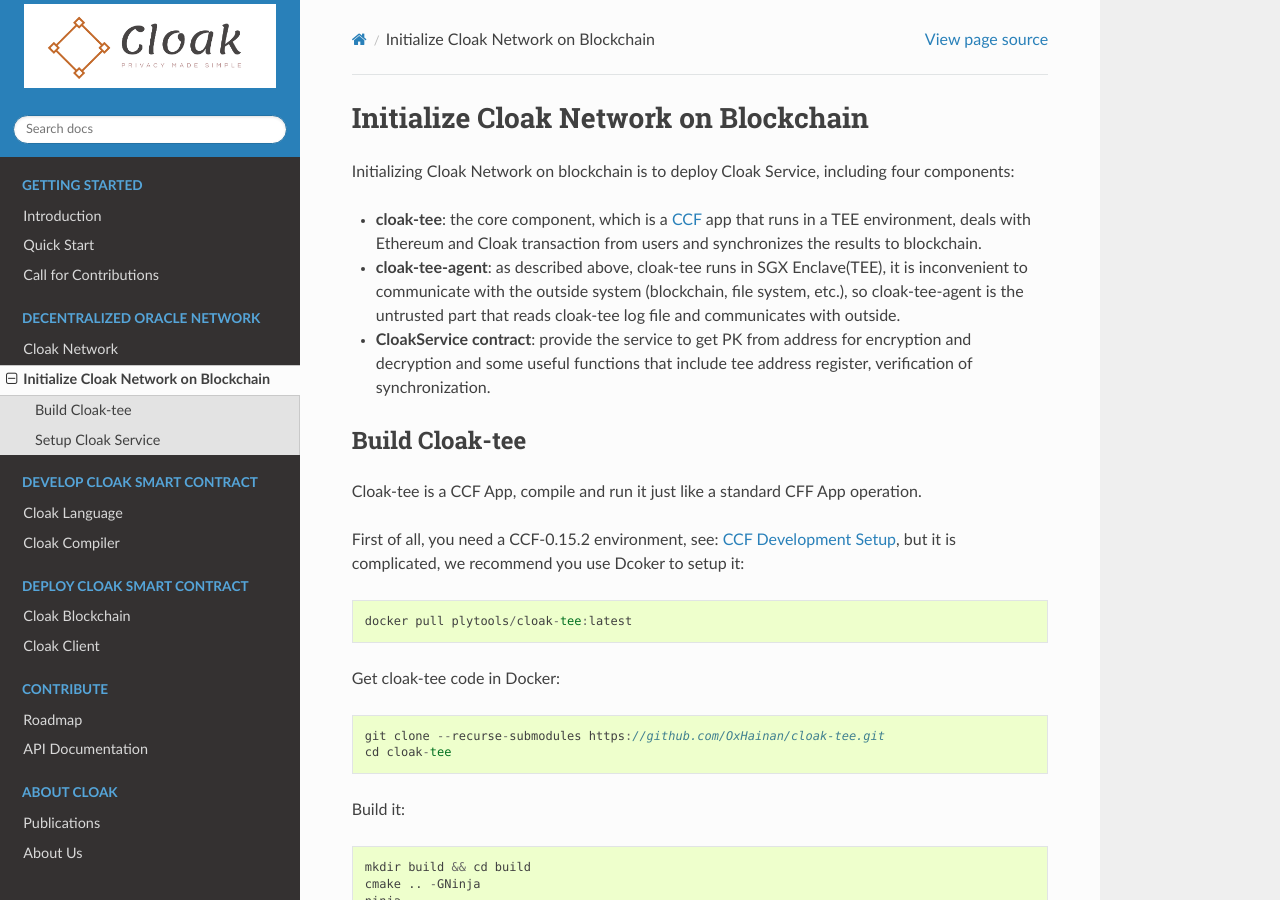
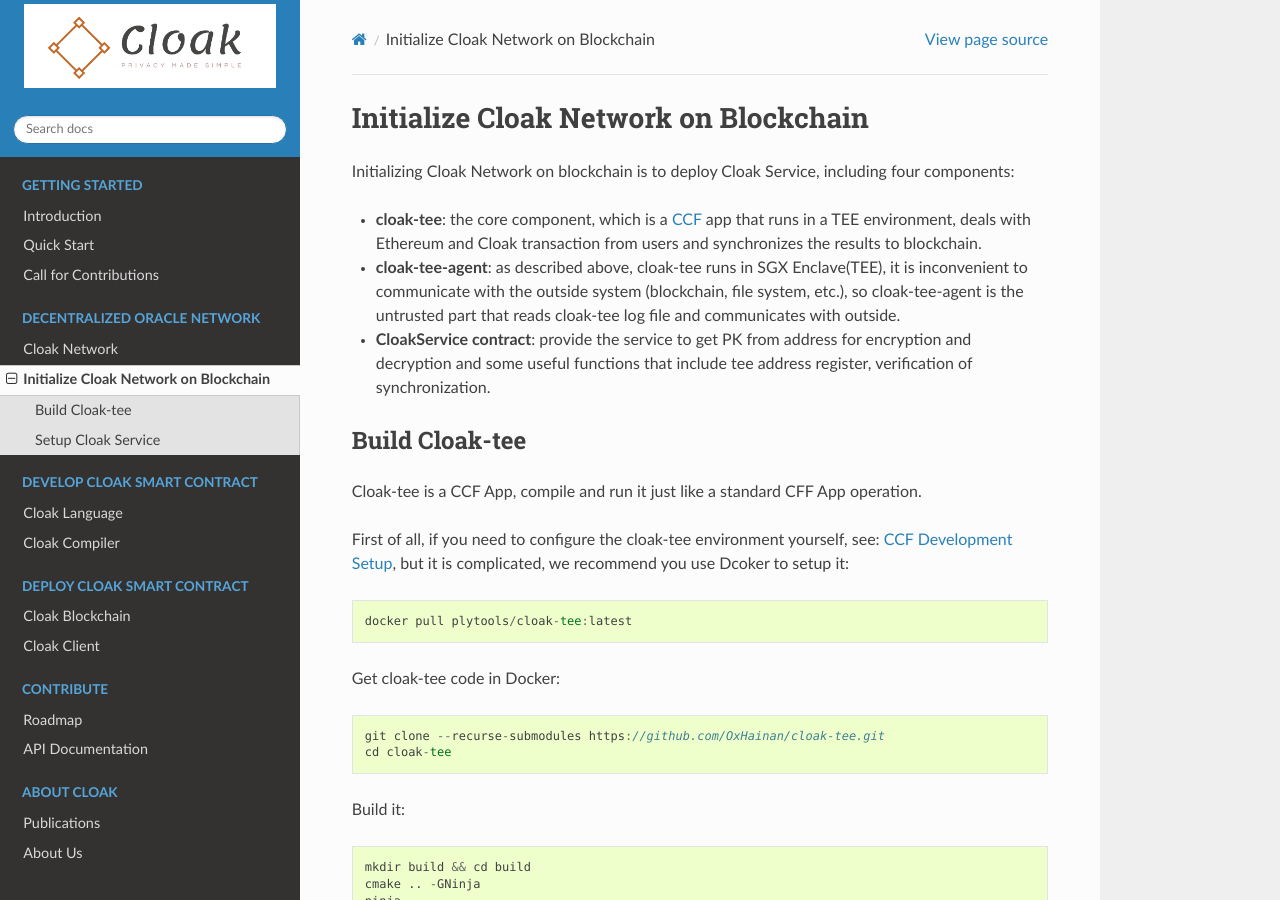
Before and after one commit to OxHainan/cloak-docs, a Sphinx documentation site: the page built from docs/source/tee-blockchain-architecture/initialize-cloak-network-on-blockchain.rst, in a window 1280 px wide and 900 px high. Built offline with Sphinx 7.4.7 and the Read the Docs theme 2.0.0, drawn with Linux system fonts in a browser that asks for light colours.

Commit message:
Update initialize-cloak-network-on-blockchain.rst

```diff
--- a/docs/source/tee-blockchain-architecture/initialize-cloak-network-on-blockchain.rst
+++ b/docs/source/tee-blockchain-architecture/initialize-cloak-network-on-blockchain.rst
@@ -15,7 +15,7 @@
 **********************
 Cloak-tee is a CCF App, compile and run it just like a standard CFF App operation.
 
-First of all, you need a CCF-0.15.2 environment, see: `CCF Development Setup <https://microsoft.github.io/CCF/main/build_apps/build_setup.html>`__, but it is complicated, we recommend you use Dcoker to setup it:
+First of all, if you need to configure the cloak-tee environment yourself, see: `CCF Development Setup <https://microsoft.github.io/CCF/main/build_apps/build_setup.html>`__, but it is complicated, we recommend you use Dcoker to setup it:
 
 .. code-block::
 
```
